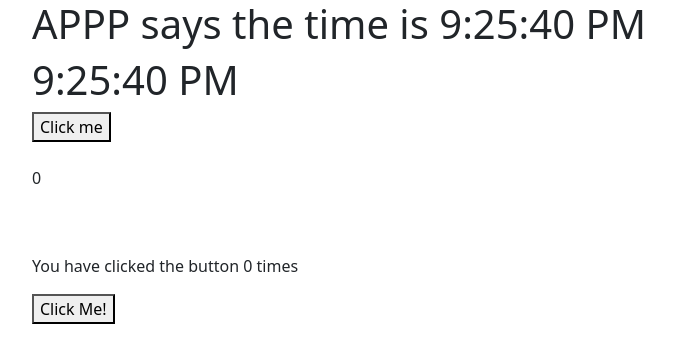
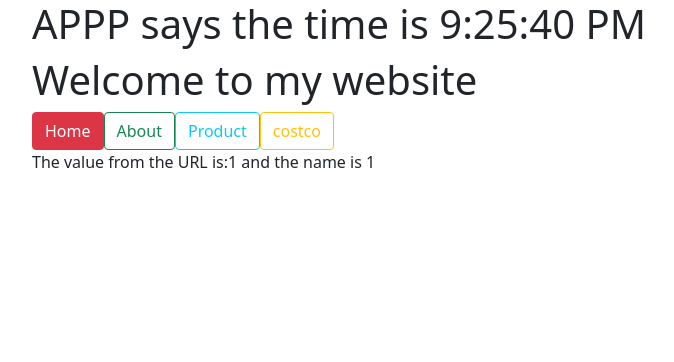
Before and after one commit to savannahvaith/InfoSys-FrontEnd, a React (Create React App) app in the folder my-app/: page /user/1/name/1 in a window 1280 px wide. Shown: the top 362 px of the page, without its empty margins (50-724 px from the left). Built offline with nearby package versions, Linux system fonts and the light colour scheme.

Commit message:
added Router-dom

```diff
--- a/my-app/package.json
+++ b/my-app/package.json
@@ -6,6 +6,7 @@
     "@testing-library/jest-dom": "^5.14.1",
     "@testing-library/react": "^11.2.7",
     "@testing-library/user-event": "^12.8.3",
+    "axios": "^0.21.1",
     "react": "^17.0.2",
     "react-dom": "^17.0.2",
     "react-router-dom": "^5.2.0",
--- a/my-app/src/App.js
+++ b/my-app/src/App.js
@@ -13,7 +13,7 @@ import UncontrolledInput from './Components/06-Forms/UncontrolledInput';
 import ControlledInput from "./Components/06-Forms/ControlledInput";
 import SearchList from "./Components/07-LiftingStates/SearchStates/SearchList";
 import FunctionClock from "./Components/08-Hooks/FunctionClock";
-
+import Director from "./Components/09-Routing/Director";
 const App =()=> {
   const date = new Date().toLocaleTimeString();
   return (
@@ -33,7 +33,8 @@ const App =()=> {
       {/* <UncontrolledInput/> */}
       {/* <ControlledInput/> */}
       {/* <SearchList/> */}
-      <FunctionClock/>
+      {/* <FunctionClock/> */}
+      <Director/>
 
 
 
--- a/my-app/src/Components/09-Routing/Director.jsx
+++ b/my-app/src/Components/09-Routing/Director.jsx
@@ -1,4 +1,4 @@
-
+import { BrowserRouter as Router,Route,Switch } from 'react-router-dom';
 import About from './About'
 import Home from './Home'
 import Nav from './Nav'
@@ -10,6 +10,26 @@ const Director=()=>{
     return(
         <>
         <h1>Welcome to my website </h1>
+        <Router>
+        <Nav/>
+            <Switch>
+                <Route path="/" exact component={Home}/>
+                {/* <Route path="/nav" component={Nav}/> */}
+
+                <Route  path="/shop" >
+                    <Product/>
+                </Route>
+                <Route  path="/user/:id/name/:name" >
+                    <User/>
+                </Route>
+                <Route patch="/costco">
+                    <About/>
+                </Route>
+                <Route>
+                    <NotFound/>
+                </Route>
+            </Switch>
+        </Router>
 
 
         </>
--- a/my-app/src/Components/09-Routing/Nav.jsx
+++ b/my-app/src/Components/09-Routing/Nav.jsx
@@ -7,6 +7,7 @@ const Nav = () =>{
             <Link to="/" className="btn btn-danger">Home</Link>
             <Link to="/about" className="btn btn-outline-success">About</Link>
             <Link to="/shop" className="btn btn-outline-info">Product</Link>
+            <Link to="/costco" className="btn btn-outline-warning">costco</Link>
         </>
     )
 }
--- a/my-app/src/Components/09-Routing/NotFound.jsx
+++ b/my-app/src/Components/09-Routing/NotFound.jsx
@@ -1,6 +1,16 @@
+import {Link} from 'react-router-dom';
 
-const NotFound=()=>{
-    return <h1>The page you are looking for can't be found!!!!</h1>
-}
+const NotFound = () => {
+  return (
+    <>
+      <h1>The page you are looking for can't be found!!!!</h1>
+        <Link to="/" className="btn btn-danger">
 
- export default NotFound
+          Home
+
+        </Link>
+    </>
+  );
+};
+
+export default NotFound;
--- a/my-app/src/Components/09-Routing/User.jsx
+++ b/my-app/src/Components/09-Routing/User.jsx
@@ -1,10 +1,11 @@
-
+import { useParams } from "react-router-dom";
 
 const User = () => {
 
+    const { id , name } = useParams();
 
 
-    return( <p>The value from the URL is: </p> )
+    return( <p>The value from the URL is:{id} and the name is {name}</p> )
 
 }
 
```
Also changed, not shown: 1 other file (tests, documents, lock files or other folders).
